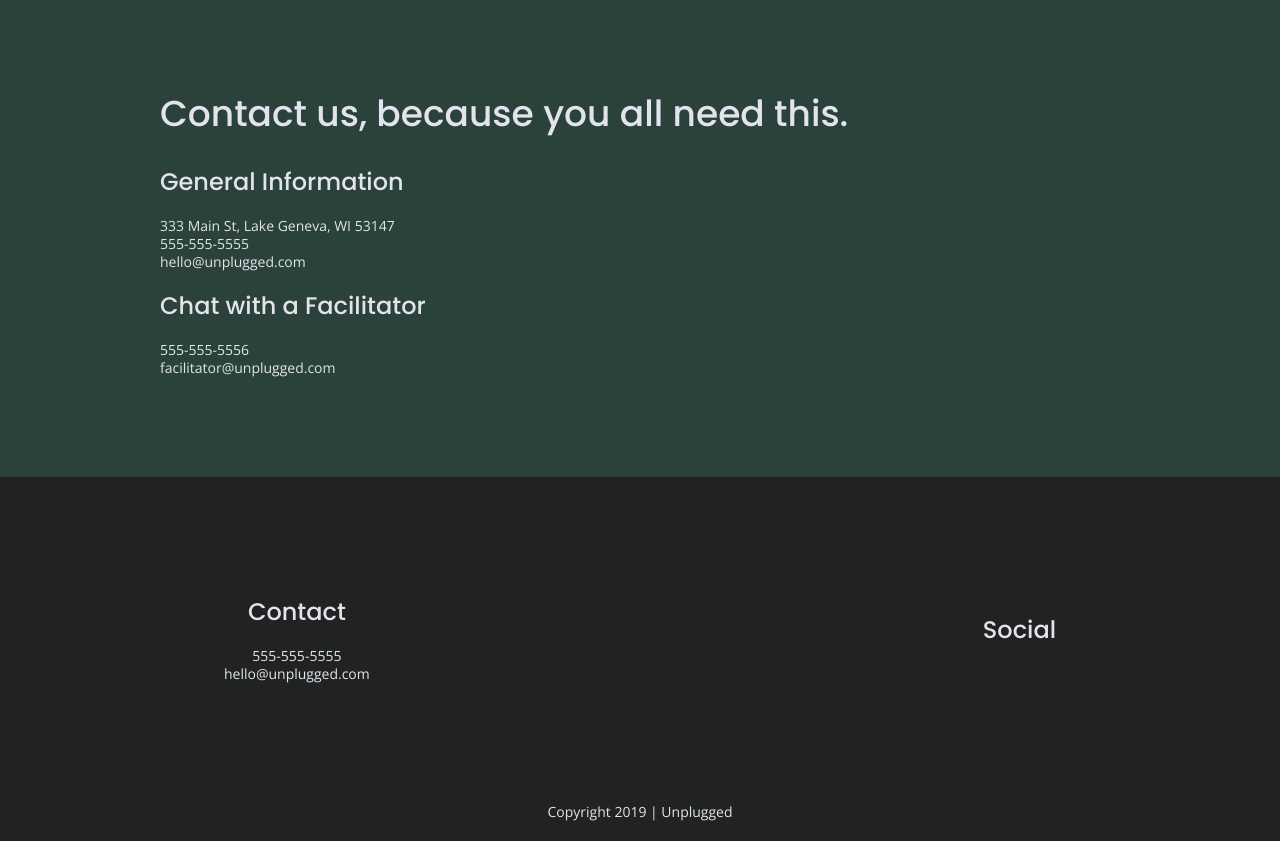
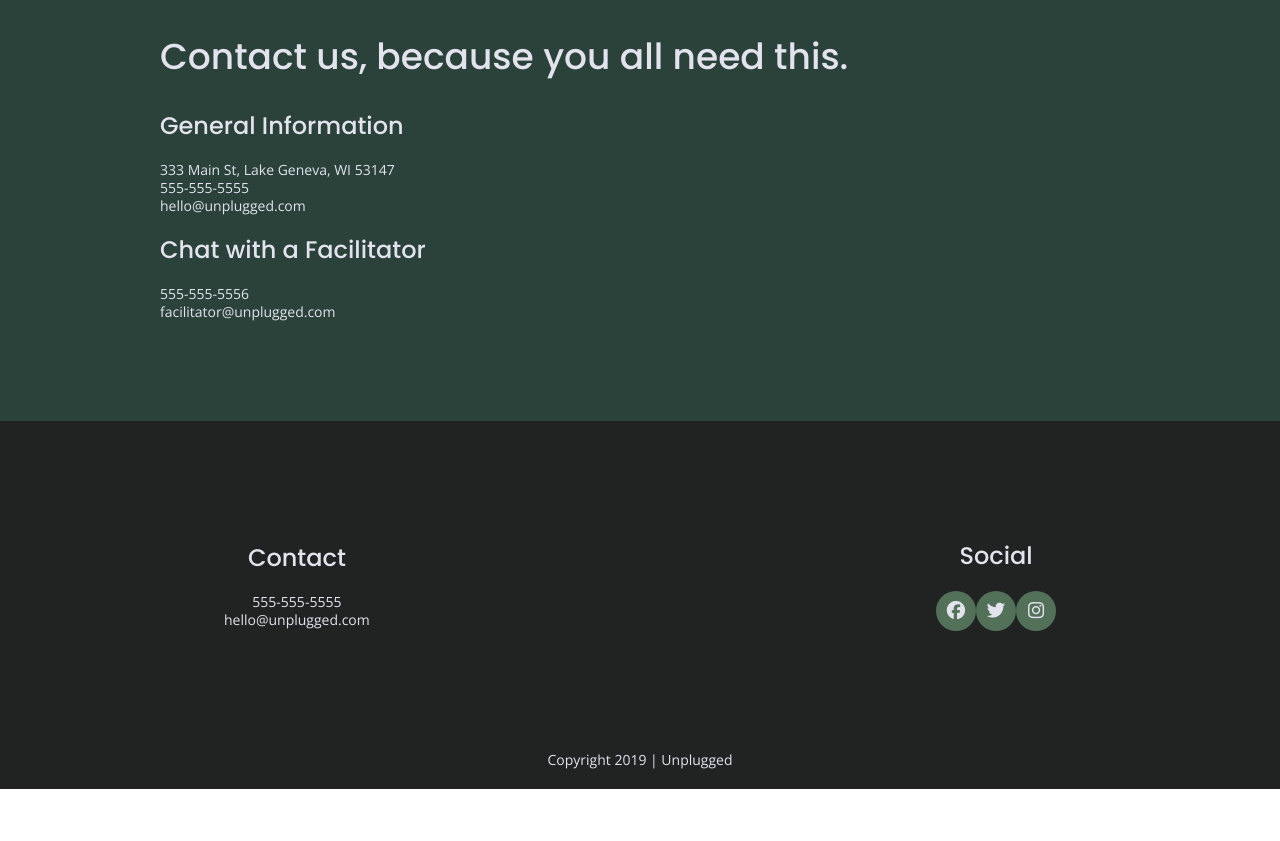
Before and after one commit to ryanjeffrey/unplugged-site, a website: page about/index.html in a window 1280 px wide. Shown: the part 1170-2011 px from the top of the page. After the commit the page ends 1959 px from the top, so only its background shows below. Drawn offline with nearby package versions, Linux system fonts and the light colour scheme.

Commit message:
Added social icons to footer and fixed logo img on faq and about pages

```diff
--- a/about/index.html
+++ b/about/index.html
@@ -32,7 +32,9 @@
 
 <header>
   <div class="content-wrapper">
-    <a href="#"><img src="../img/unplugged-logo.png" alt="unplugged logo"></a>
+    <figure>
+      <a href="#"><img src="../img/unplugged-logo.png" alt="unplugged logo"></a>
+    </figure>
     <div class="header-divider"></div>
 
     <nav>
@@ -99,9 +101,21 @@
       <div class="social">
         <h3>Social</h3>
         <div class="social-icons">
-          <p><a href="https://www.facebook.com/yoursite" target="_blank"></a></p>
-          <p><a href="https://www.twitter.com/yoursite" target="_blank"></a></p>
-          <p><a href="https://www.instagram.com/yoursite" target="_blank"></a></p>
+          <p>
+            <a href="https://www.facebook.com/yoursite" target="_blank">
+              <i class="fab fa-facebook"></i>
+            </a>
+          </p>
+          <p>
+            <a href="https://www.twitter.com/yoursite" target="_blank">
+              <i class="fab fa-twitter"></i>
+            </a>
+          </p>
+          <p>
+            <a href="https://www.instagram.com/yoursite" target="_blank">
+              <i class="fab fa-instagram"></i>
+            </a>
+          </p>
         </div>
       </div>
     </div> <!-- footer content ends -->
--- a/css/main.css
+++ b/css/main.css
@@ -103,6 +103,8 @@
 ul,
 ol {
   list-style-type: none;
+  margin: 0;
+  padding: 0;
 }
 
 a {
@@ -238,9 +240,17 @@
 }
 
 footer .social-icons p {
+  background-color: #527158;
+  border-radius: 50%;
+  width: 40px;
+  height: 40px;
   display: flex;
   justify-content: center;
   align-items: center;
+}
+
+footer i {
+  font-size: 1.3125em;
 }
 
 footer .copyright {
@@ -258,7 +268,6 @@
   min-height: 500px;
   display: flex;
   justify-content: center;
-  align-items: center;
   flex-flow: row wrap;
 }
 
```
Also changed, not shown: faq/index.html (+18 -4 lines), index.html (+15 -3 lines).
